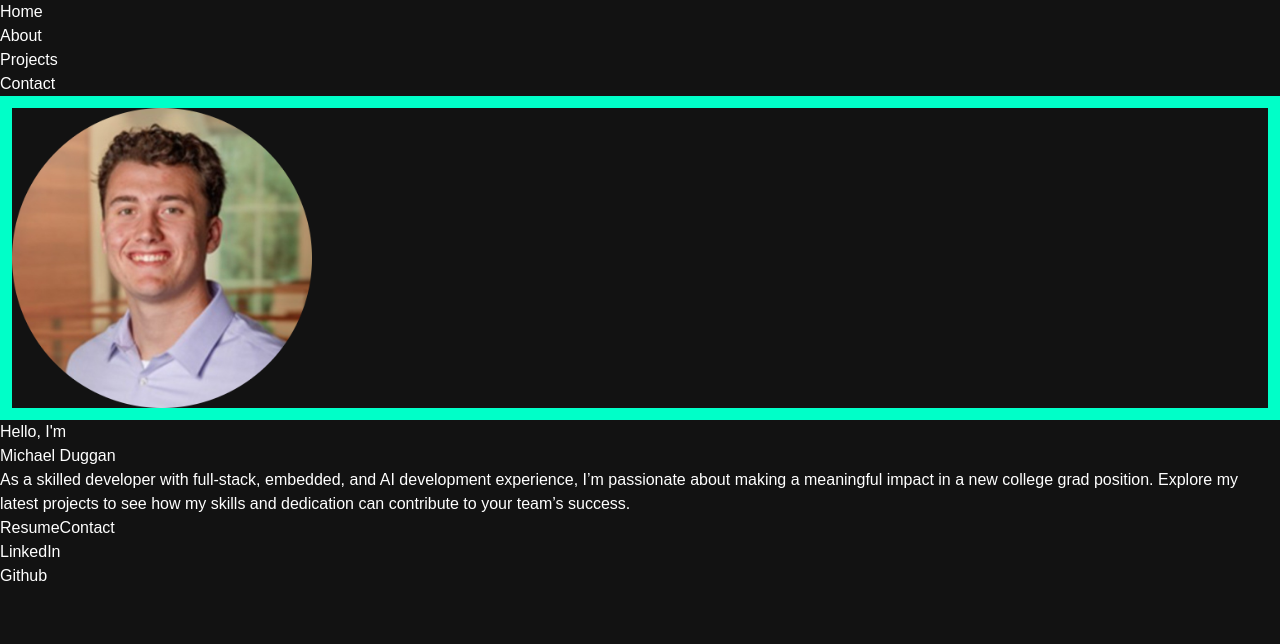
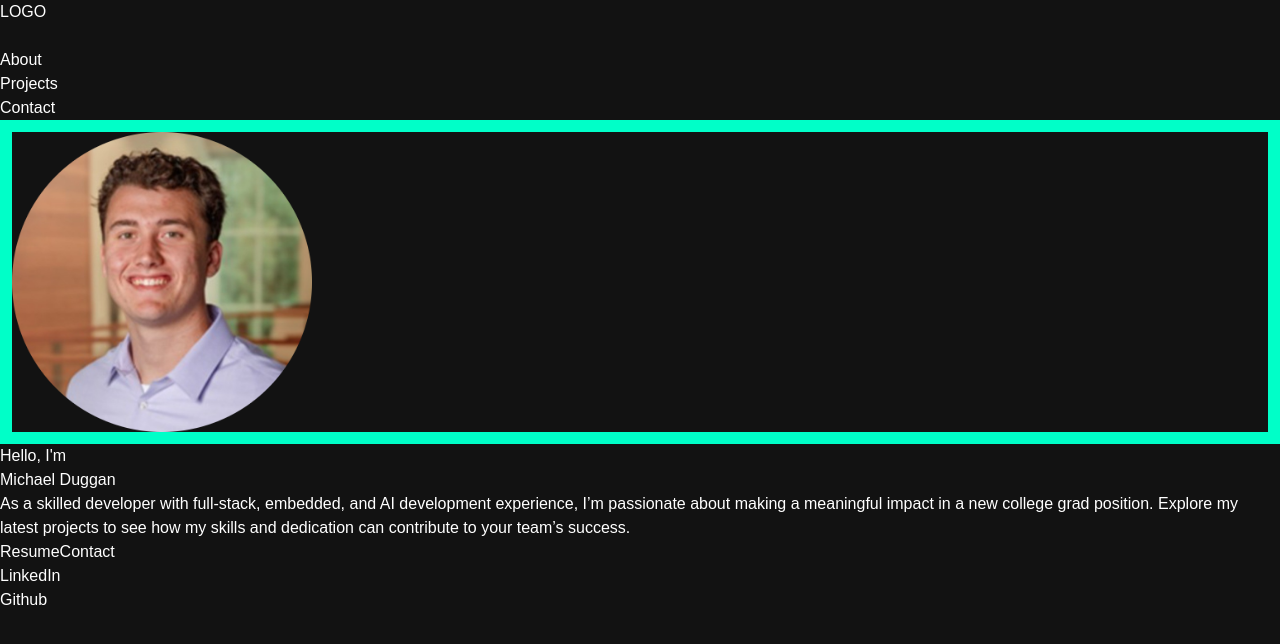
Before and after one commit to dugganm24/dugganm24.github.io, a Next.js app: page / in a window 1280 px wide. Shown: the top 644 px of the page. Built offline with nearby package versions, Linux system fonts and the light colour scheme.

Commit message:
initial navbar

```diff
--- a/src/app/layout.tsx
+++ b/src/app/layout.tsx
@@ -17,11 +17,17 @@
 }>) {
   return (
     <html lang="en">
-      <body>
+    <body className="flex flex-col">
+      <div className="pb-20"> {/* Padding below NavBar */}
         <NavBar />
+      </div>
+      <main className="pb-4 px-4"> {/* Padding below children */}
         {children}
+      </main>
+      <div className="pt-4"> {/* Padding above Footer */}
         <Footer />
-      </body>
-    </html>
+      </div>
+    </body>
+  </html>
   );
 }
--- /dev/null
+++ b/src/components/nav/MenuOverlay.tsx
@@ -0,0 +1,25 @@
+import React from "react";
+import NavLink from "./NavLink";
+
+interface Link {
+  path: string;
+  title: string;
+}
+
+interface MenuOverlayProps {
+  links: Link[];
+}
+
+const MenuOverlay: React.FC<MenuOverlayProps> = ({ links }) => {
+  return (
+    <ul className="flex flex-col py-4 items-center">
+      {links.map((link, index) => (
+        <li key={index}>
+          <NavLink href={link.path} title={link.title} />
+        </li>
+      ))}
+    </ul>
+  );
+};
+
+export default MenuOverlay;
--- a/src/components/nav/NavBar.tsx
+++ b/src/components/nav/NavBar.tsx
@@ -1,24 +1,64 @@
+"use client";
 import Link from "next/link";
+import React, { useState } from "react";
+import NavLink from "./NavLink";
+import { Bars3Icon, XMarkIcon } from "@heroicons/react/24/solid";
+import MenuOverlay from "./MenuOverlay";
+import { useRouter } from "next/router";
+
+
+const navLinks = [
+    {
+        title: "About",
+        path: "/about",
+    },
+    {
+        title: "Projects",
+        path: "/projects",
+    },
+    {
+        title: "Contact",
+        path: "/contact",
+    },
+]
 
 const NavBar = () => {
+    const [navBarOpen, setNavbarOpen] = useState(false);
+
     return (
-        <nav className="flex justify-between flex-wrap p-3 bg-[#121212]">
-            <ul className="flex ml-auto">
-                <li className = "mr-6">
-                    <Link href="/">Home</Link>
-                </li>
-                <li className = "mr-6">
-                    <Link href="/about">About</Link>
-                </li>
-                <li className = "mr-6">
-                    <Link href="/projects">Projects</Link>
-                </li>
-                <li className = "mr-6">
-                    <Link href="/contact">Contact</Link>
-                </li>
-            </ul>
+        <nav className="fixed top-0 left-0 right-0 z-50 bg-[#121212] bg-opacity-100 border-b border-[#33353F]">
+            <div className="flex container lg:py-4 flex-wrap items-center justify-between mx-auto px-4 py-2">
+                <Link href="/" className="text-xl md:text-5xl text-white font-semibold">
+                    LOGO
+                </Link>
+                <div className="mobile-menu block md:hidden">
+                    {
+                        !navBarOpen ? (
+                            <button onClick={() => setNavbarOpen(true)} className="flex items-center px-3 py-2 border rounded border-slate-200 text-slate-200 hover:scale-105 hover:border-white">
+                                <Bars3Icon className="h-5 w-5" />
+                            </button>
+                        ) : (
+                            <button onClick={() => setNavbarOpen(false)} className="flex items-center px-3 py-2 border rounded border-slate-200 text-slate-200 hover:scale-105 hover:border-white">
+                                <XMarkIcon className="h-5 w-5" />
+                            </button>
+                        )
+                    }
+                </div>
+                <div className="menu hidden md:block md:w-auto" id="navbar">
+                    <ul className="flex p-4 md:p-0 md:flex-row md:space-x-8 mt-0">
+                       {
+                        navLinks.map((link, index) => (
+                            <li key={index}>
+                                <NavLink href={link.path} title={link.title} />
+                            </li>
+                        ))
+                       }
+                    </ul>
+                </div>
+            </div>
+            {navBarOpen ? <MenuOverlay links={navLinks} /> : null}
         </nav>
-    )
-}
+    );
+};
 
 export default NavBar;
--- /dev/null
+++ b/src/components/nav/NavLink.tsx
@@ -0,0 +1,19 @@
+import Link from 'next/link';
+
+interface NavLinkProps {
+    href: string;
+    title: string;
+}
+
+const NavLink: React.FC<NavLinkProps> = ({ href, title }) => {
+    return (
+        <Link
+            href={href}
+            className="block py-2 pl-3 pr-4 text-[#BFBCBC] sm:text-xl rounded md:p-0 hover:scale-105"
+        >
+            {title}
+        </Link>
+    );
+};
+
+export default NavLink;
```
Also changed, not shown: package.json (+7 -6 lines), 1 other file (tests, documents, lock files or other folders).
